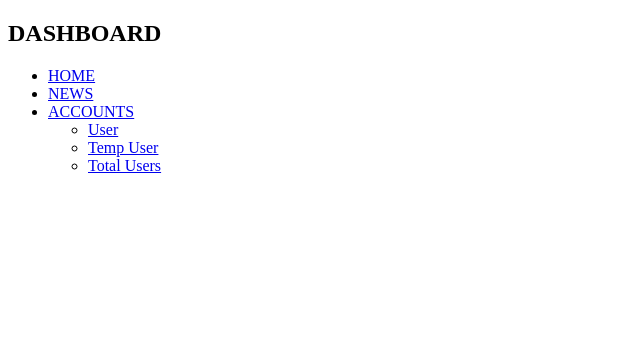
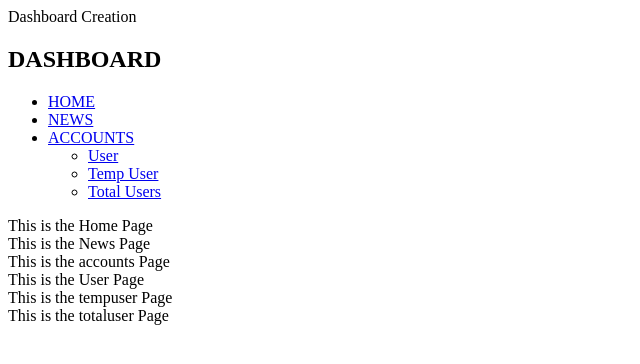
Before and after one commit to irvento/IT38A-Enterprise-System, a plain HTML site: page index.html in a window 1280 px wide. Shown: the whole page, without its empty margins (0-640 px from the left). Drawn offline with Linux system fonts and the light colour scheme.

Commit message:
added the contents for the sections

```diff
--- a/index.html
+++ b/index.html
@@ -6,6 +6,8 @@
     <title>Document</title>
 </head>
 <body>
+    <header>Dashboard Creation</header>
+
     <div class="sidebar">
         <div class="sidebar-header">
             <h2>DASHBOARD</h2>
@@ -24,13 +26,26 @@
         </ul>
     </div>
 
-    <section id="home"></section>
-    <section id="news"></section>
-    <section id="accounts"></section>
-    <section id="user"></section>
-    <section id="tempuser"></section>
-    <section id="totaluser"></section>
-
+    <div class="sections">
+        <section id="home">
+            This is the Home Page
+        </section>
+        <section id="news">
+            This is the News Page
+        </section>
+        <section id="accounts">
+            This is the accounts Page
+        </section>
+        <section id="user">
+            This is the User Page
+        </section>
+        <section id="tempuser">
+            This is the tempuser Page
+        </section>
+        <section id="totaluser">
+            This is the totaluser Page
+        </section>
+    </div>
 
 </body>
 </html>
```
